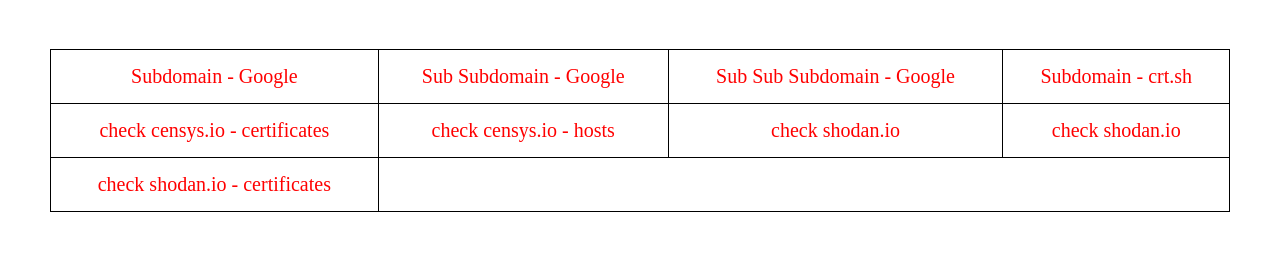
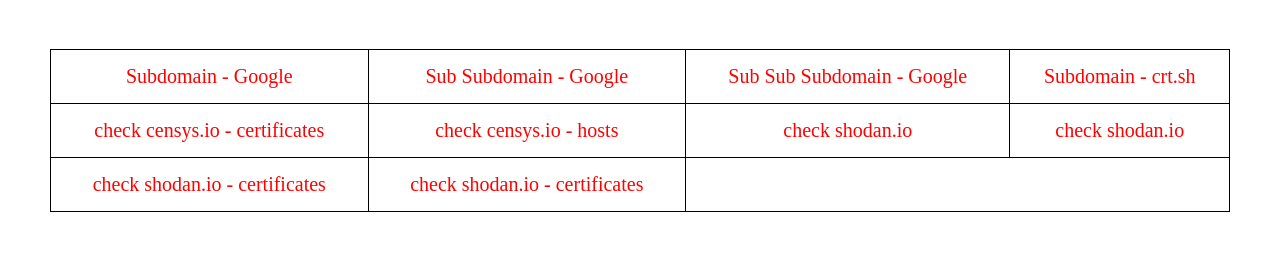
Before and after one commit to z3dc0ps/bug-bounty-dorking, a plain HTML site: page index.html in a window 1280 px wide. Shown: the part 393-654 px from the top of the page. Drawn offline with Linux system fonts and the light colour scheme.

Commit message:
Update index.html

```diff
--- a/index.html
+++ b/index.html
@@ -104,6 +104,7 @@
         </tr>
          <tr>
             <td><a href="#" onclick="search_dorks(50)">check shodan.io - certificates</a></td>
+            <td><a href="#" onclick="search_dorks(51)">check shodan.io - certificates</a></td>
         </tr>
     </table>
     <br><br>
@@ -365,6 +366,9 @@
                 case 50:
                     open_url = "https://www.shodan.io/search?query="+"ssl:'"+target_name+"'";
                     break;
+                case 51:
+                    open_url = "https://www.shodan.io/search?query="+"hostname:'"+target_name+"'";
+                    break;
 
             }
             window.open(open_url);
```
